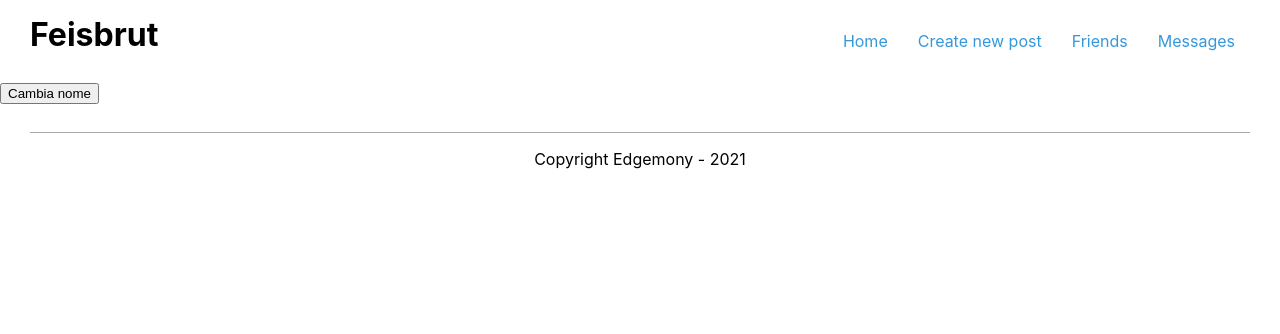
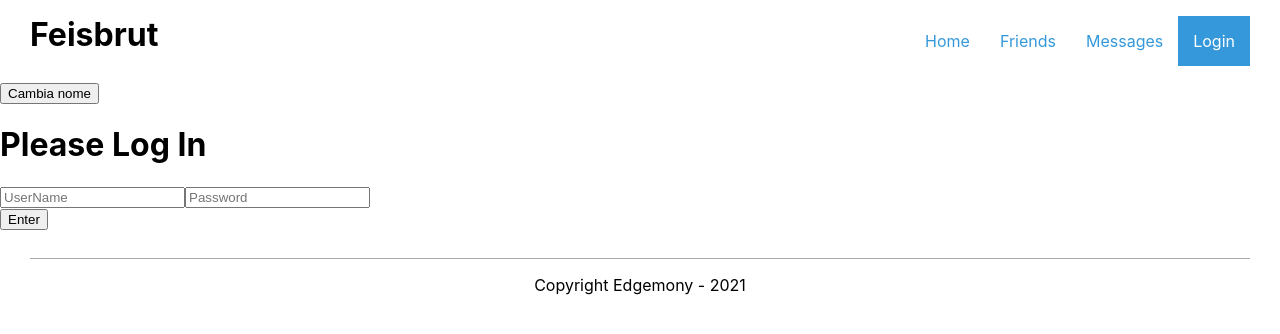
Before and after one commit to rebecca-xm/react-social-app, a React (Create React App) app: page /login in a window 1280 px wide. Shown: the top 334 px of the page. Built offline with nearby package versions, Linux system fonts and the light colour scheme.

Commit message:
created login form

```diff
--- a/src/App.js
+++ b/src/App.js
@@ -7,14 +7,16 @@ import CreatePost from "./components/CreatePost";
 import Home from "./pages/Home";
 import Messages from "./pages/Messages";
 import Friends from "./pages/Friends";
+import Login from "./components/Login";
 
 const INIT_STATE = {
   name: 'Feisbrut',
   nav: [
     { link: '/', label: 'Home' },
-    { link: '/new-post', label: 'Create new post' },
+    // { link: '/new-post', label: 'Create new post' },
     { link: '/friends', label: 'Friends' },
-    { link: '/messages', label: 'Messages' }
+    { link: '/messages', label: 'Messages' },
+    { link: '/login', label: 'Login' }
   ],
   friendsPreview: [],
 };
@@ -40,6 +42,7 @@ function App() {
         <Route path="/new-post" element={<CreatePost />} />
         <Route path="/messages" element={<Messages />} />
         <Route path="/friends" element={<Friends />} />
+        <Route path="/login" element={<Login />} />
       </Routes>
       <Footer />
     </div>
--- /dev/null
+++ b/src/components/Login/index.jsx
@@ -0,0 +1,37 @@
+// import styles from './Login.module.scss';
+
+const Login = (props) => {
+    const handleSendBtn = (event) => {
+        event.preventDefault();
+    };
+
+    return (
+        <div className="loginWrapper">
+            <h1>Please Log In</h1>
+            <form>
+                <div>
+                    <input
+                        value={props.user}
+                        onChange={(e) => ({ user: e.target.value })}
+                        name="username"
+                        id="username"
+                        type="text"
+                        placeholder="UserName"
+                        required
+                    />
+                    <input
+                        value={props.password}
+                        onChange={(e) => ({ password: e.target.value })}
+                        name="password"
+                        id="password"
+                        type="text"
+                        placeholder="Password"
+                    />
+                </div>
+                <button type="submit" onClick={handleSendBtn}>Enter</button>
+            </form>
+        </div>
+    );
+};
+
+export default Login;
```
Also changed, not shown: src/components/Login/Login.module.scss (added).
